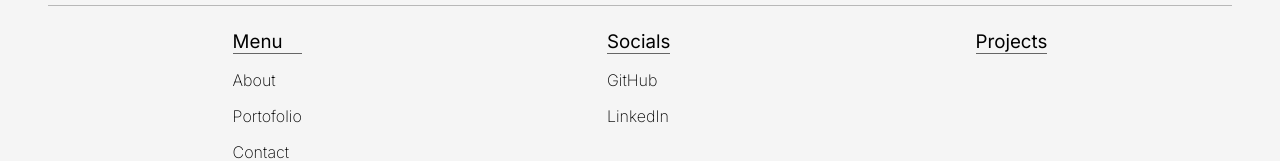
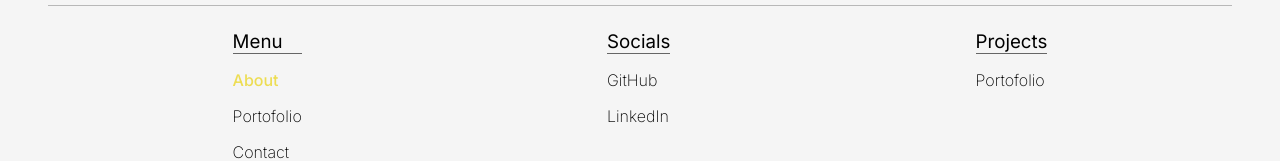
Before and after one commit to CelesteEvertsen/Portofolio, a Next.js app: page /contact in a window 1280 px wide. In both pictures the pointer is over the link 254 px from the left and 901 px from the top of the page. Shown: the part 821-982 px from the top of the page. Built offline with nearby package versions, Linux system fonts and the light colour scheme.

Commit message:
hover effet på footer

```diff
--- a/src/app/components/Footer/Footer.module.css
+++ b/src/app/components/Footer/Footer.module.css
@@ -1,4 +1,3 @@
-
 .footerContainer {
   display: flex;
   flex-direction: row;
@@ -6,7 +5,7 @@
   background-color: #f5f5f5;
   border-bottom: 1px solid rgba(0, 0, 0, 0.251);
   border-top: 1px solid rgba(0, 0, 0, 0.251);
-   margin: 2rem 3rem 0 3rem;
+  margin: 2rem 3rem 0 3rem;
   padding: 1.5rem 2rem;
 }
 
@@ -27,8 +26,6 @@
   color: black;
   li {
     padding-bottom: 1rem;
-
-
   }
 }
 .link {
@@ -37,13 +34,17 @@
   font-size: 1rem;
   transition: color 0.3s ease;
 }
-.copyright{
-  margin: 1rem ;
+.link:hover {
+  color: #eddd53;
+  font-weight: 500;
+}
+.copyright {
+  margin: 1rem;
 }
 
 /* Nettbrett (768px – 1024px) */
 @media (min-width: 768px) and (max-width: 1024px) {
-  .footer{
+  .footer {
     margin: 0 auto;
   }
   .footerContainer {
--- a/src/app/components/Footer/Footer.tsx
+++ b/src/app/components/Footer/Footer.tsx
@@ -52,6 +52,9 @@ export default function Footer() {
         </div>
         <div className={style.projects}>
           <h3>Projects</h3>
+          <Link className={style.link} href="/portfolio">
+            Portofolio
+          </Link>
         </div>
       </div>
       <div className={style.copyright}>
```
